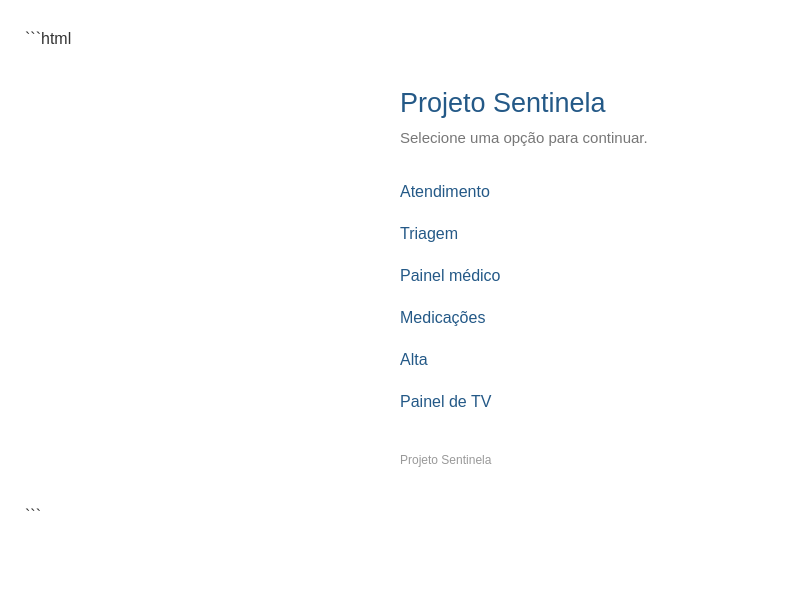
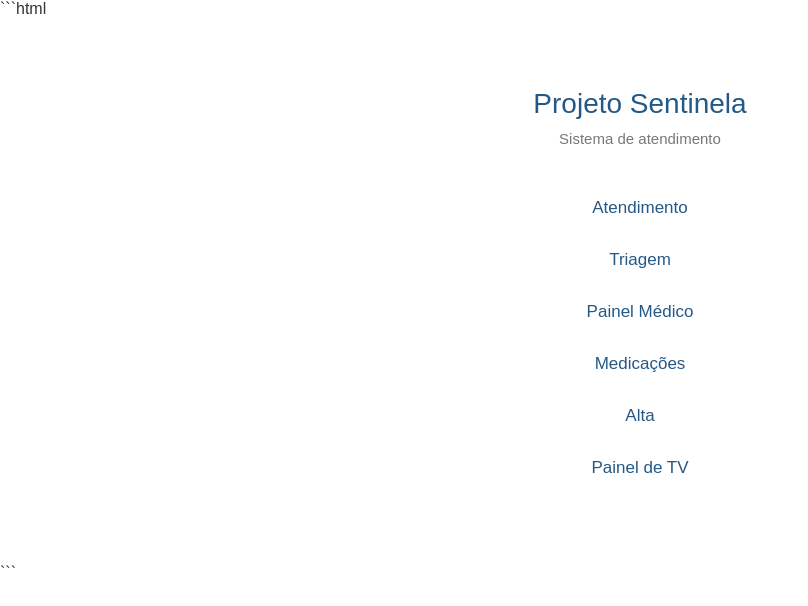
Before and after one commit to emilyxz7/sentinela, a plain HTML site: page frontend/index.html in a window 1280 px wide. Shown: the whole page, without its empty margins (0-808 px from the left). Drawn offline with Linux system fonts and the light colour scheme.

Commit message:
Update index.html

```diff
--- a/frontend/index.html
+++ b/frontend/index.html
@@ -14,72 +14,60 @@
 
         body {
             margin: 0;
-            padding: 30px 25px;
+            background: #ffffff;
             font-family: Arial, sans-serif;
-            background: #ffffff;
             color: #333333;
         }
 
-        main {
+        .pagina {
             width: 100%;
-            max-width: 480px;
-            margin: 40px auto;
+            max-width: 500px;
+            margin: 70px auto;
+            padding: 0 25px;
         }
 
         h1 {
             margin: 0 0 10px;
             color: #245987;
-            font-size: 27px;
+            font-size: 28px;
             font-weight: normal;
+            text-align: center;
         }
 
-        p {
-            margin: 0 0 25px;
+        .subtitulo {
+            margin: 0 0 35px;
             color: #777777;
             font-size: 15px;
+            text-align: center;
         }
 
-        .botoes {
+        .opcoes {
             display: flex;
             flex-direction: column;
-            align-items: flex-start;
-            gap: 0;
+            align-items: stretch;
+            width: 100%;
         }
 
-        .botoes a {
+        .opcoes a {
             display: block;
-            padding: 12px 0;
+            padding: 16px 0;
             color: #245987;
-            background: transparent;
+            background: none;
             border: none;
             border-radius: 0;
-            outline: none;
             text-decoration: none;
-            font-size: 16px;
+            text-align: center;
+            font-size: 17px;
         }
 
-        .botoes a:hover {
-            color: #173f67;
+        .opcoes a:hover {
+            color: #123b60;
             text-decoration: underline;
         }
 
-        footer {
-            margin-top: 30px;
-            color: #999999;
-            font-size: 12px;
-        }
-
-        @media (max-width: 500px) {
-            body {
-                padding: 20px;
-            }
-
-            main {
-                margin-top: 25px;
-            }
-
-            h1 {
-                font-size: 24px;
+        @media (max-width: 600px) {
+            .pagina {
+                margin-top: 40px;
             }
         }
     </style>
@@ -87,31 +75,22 @@
 
 <body>
 
-    <main>
+    <main class="pagina">
 
         <h1>Projeto Sentinela</h1>
 
-        <p>Selecione uma opção para continuar.</p>
+        <p class="subtitulo">
+            Sistema de atendimento
+        </p>
 
-        <nav class="botoes">
-
+        <nav class="opcoes">
             <a href="atendimento.html">Atendimento</a>
-
             <a href="triagem.html">Triagem</a>
-
-            <a href="medico.html">Painel médico</a>
-
+            <a href="medico.html">Painel Médico</a>
             <a href="medicacoes.html">Medicações</a>
-
             <a href="alta.html">Alta</a>
-
             <a href="tv.html">Painel de TV</a>
-
         </nav>
-
-        <footer>
-            Projeto Sentinela
-        </footer>
 
     </main>
 
```
